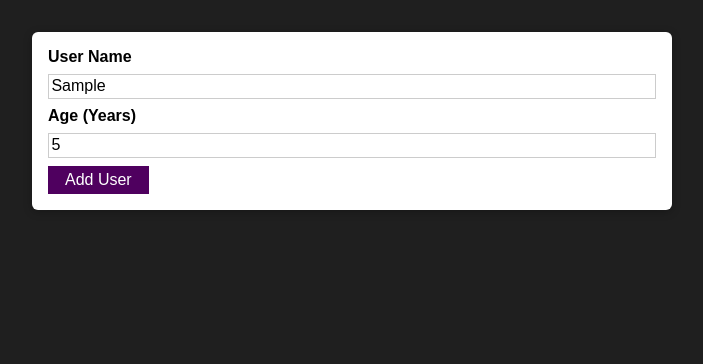
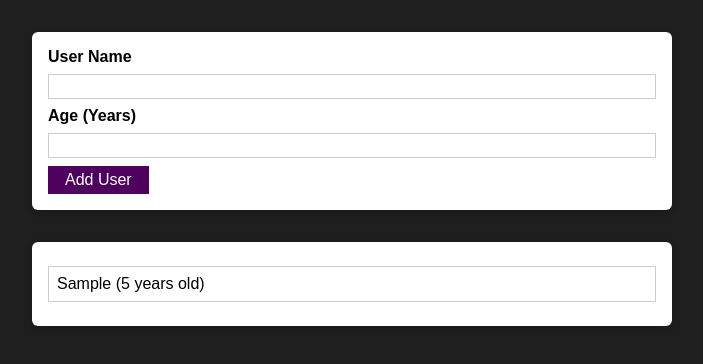
Before and after one commit to Changwhi/React-review-core, a React (Create React App) app: page / in a window 1280 px wide. Both pictures are taken after typing "Sample", "5" into the empty fields and a click on the button "Add User". Shown: the top 364 px of the page, without its empty margins (288-991 px from the left). Built offline with nearby package versions, Linux system fonts and the light colour scheme.

Commit message:
feat(UsersList): implement usersList component

```diff
--- a/src/App.js
+++ b/src/App.js
@@ -1,13 +1,21 @@
-import React from 'react';
+import React, { useState } from 'react';
 import AddUser from './Users/AddUser';
-
+import UsersList from './Users/UsersList';
 
 function App() {
-  return (
-    <div>
-        <AddUser />
-    </div>
-  );
+    const [usersList, setUsersList] =useState([]);
+
+    const addUserHandler = (userName, userAge) => {
+        setUsersList((prevUsersList) => {
+            return [...prevUsersList, {name: userName, age: userAge, id: Math.random().toString()}];
+        });
+    }
+    return (
+        <div>
+            <AddUser onAddUser={addUserHandler} />
+            <UsersList users={usersList} />
+        </div>
+    );
 }
 
 export default App;
--- a/src/Users/AddUser.js
+++ b/src/Users/AddUser.js
@@ -1,34 +1,44 @@
-import React, { useState }from "react";
+import React, { useState } from "react";
 import Card from "../UI/Card";
 import styles from "./AddUser.module.css";
 import Button from "../UI/Button";
 
 
 const AddUser = props => {
-    const [enterUserName, SetEnterUsername] = useState('');
-    const [enterAge,SetEnterAge] = useState('');
+    const [enteredUserName, setEnteredUserName] = useState('');
+    const [enteredAge, setEnteredAge] = useState('');
 
     const addUserHandler = (event) => {
         event.preventDefault();
+
+        if (enteredUserName.trim().length === 0 || enteredAge.trim().length === 0) {
+            return;
+        }
+        if (+enteredAge < 1) {
+            return;
+        }
+
+        props.onAddUser(enteredUserName, enteredAge);
+        setEnteredUserName('');
+        setEnteredAge('');
+
     };
 
     const usernameChangeHandler = (event) => {
-        SetEnterUsername(event.target.value);
-        console.log(event.target.value);
+        setEnteredUserName(event.target.value);
     };
 
-    const ageChangeHandler= (event) => {
-        SetEnterAge(event.target.value);
-        console.log(event.target.value);
+    const ageChangeHandler = (event) => {
+        setEnteredAge(event.target.value);
     };
 
     return (
         <Card className={styles.input}>
             <form onSubmit={addUserHandler}>
                 <label htmlFor='username'> User Name </label>
-        <input id='username' type="text" onChange={usernameChangeHandler}/>
+                <input id='username' type="text" value={enteredUserName} onChange={usernameChangeHandler} />
                 <label htmlFor='username'> Age (Years) </label>
-        <input id='age' type="number" onChange={ageChangeHandler}/>
+                <input id='age' type="number" value={enteredAge} onChange={ageChangeHandler} />
                 <Button type="submit"> Add User </Button>
             </form>
         </Card>
--- /dev/null
+++ b/src/Users/UsersList.js
@@ -0,0 +1,19 @@
+import React from "react";
+import styles from "./UsersList.module.css";
+import Card from "../UI/Card";
+
+
+const UsersList = props => {
+    return (
+        <Card className={styles.users}>
+        <ul>
+            {props.users.map( (user) =>
+                <li key={user.id}>
+                {user.name} ({user.age} years old)
+                </li>)}
+        </ul>
+        </Card>
+    );
+};
+
+export default UsersList;
--- /dev/null
+++ b/src/Users/UsersList.module.css
@@ -0,0 +1,16 @@
+.users {
+  margin: 2rem auto;
+  width: 90%;
+  max-width: 40rem;
+}
+
+.users ul {
+  list-style: none;
+  padding: 1rem;
+}
+
+.users li {
+  border: 1px solid #ccc;
+  margin: 0.5rem 0;
+  padding: 0.5rem;
+}
```
Lines whose indentation alone changed are shown as unchanged.
